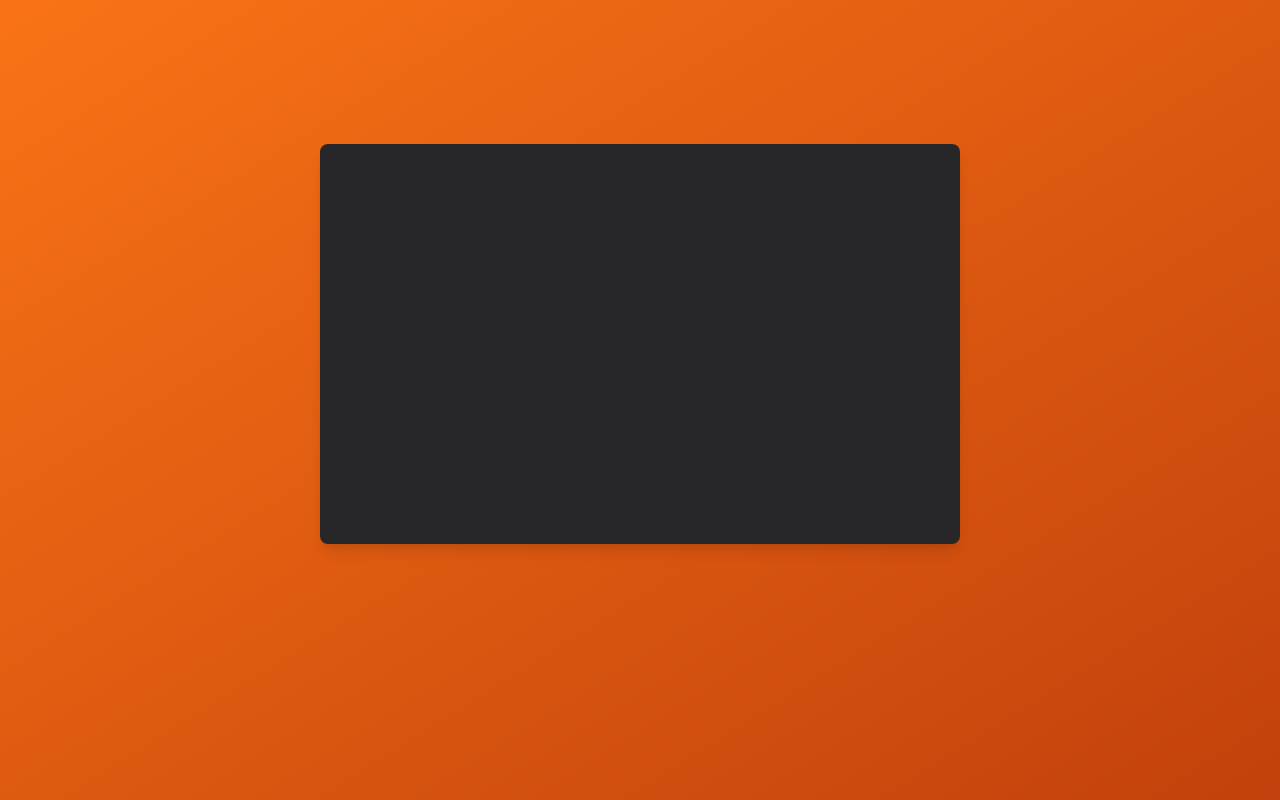
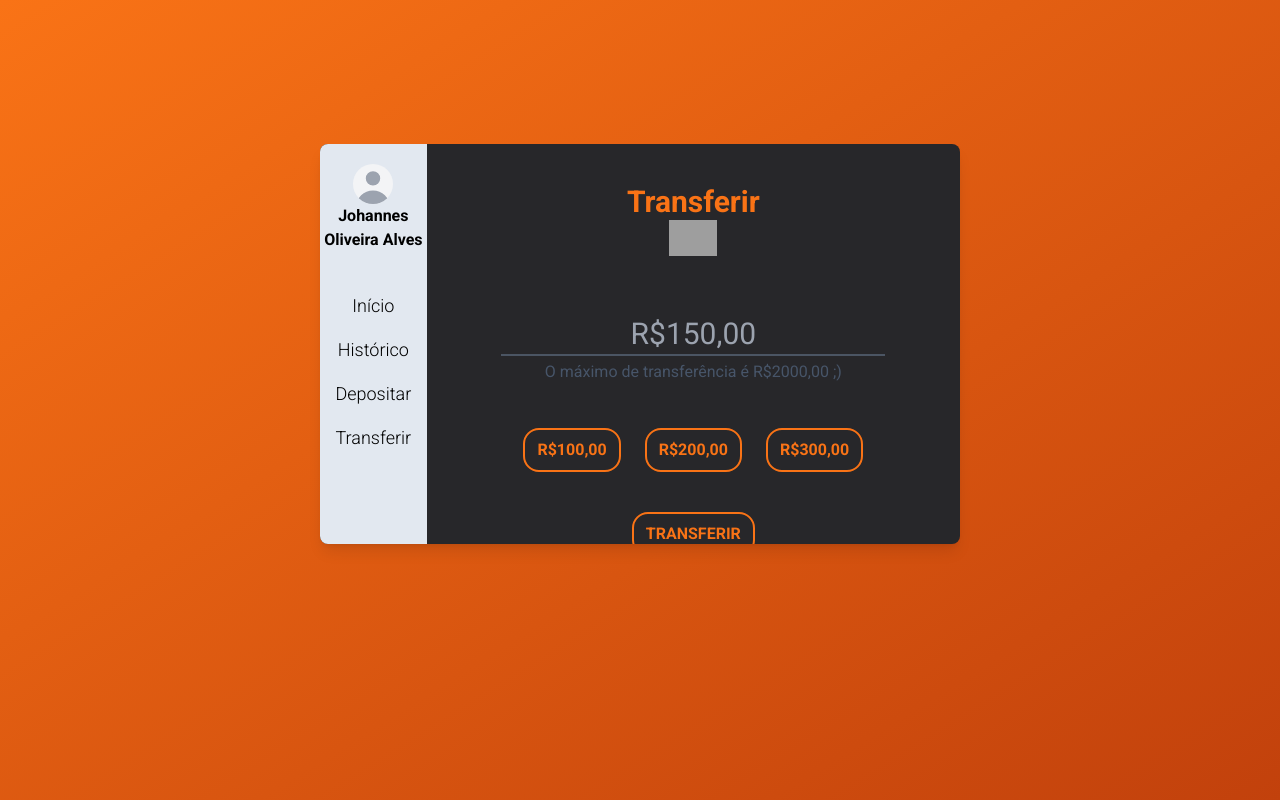
Before and after one commit to JohannesAlves/Bank-Study, a React (Vite) app in the folder web/: page /profile/transfer in a window 1280 px wide. Before the commit this address had no page. Built offline with nearby package versions, Linux system fonts and the light colour scheme; grey boxes are pictures that could not be loaded.

Commit message:
chore: add routes with side bar

```diff
--- a/web/src/App.tsx
+++ b/web/src/App.tsx
@@ -11,7 +11,7 @@ function App() {
                 <BrowserRouter>
                     <Routes>
                         <Route path="/" element={<Main />} />
-                        <Route path="/profile" element={<Profile />} />
+                        <Route path="/profile/*" element={<Profile />} />
                         <Route path="/signup" element={<Signup />} />
                     </Routes>
                 </BrowserRouter>
--- a/web/src/pages/Profile.tsx
+++ b/web/src/pages/Profile.tsx
@@ -11,6 +11,12 @@ function Profile() {
         <>
             <div className="flex flex-col lg:flex-row h-full font-sans">
                 <Nav />
+                <Routes>
+                    <Route path="index" element={<ProfileIndex />} />
+                    <Route path="historic" element={<ProfileHistoric />} />
+                    <Route path="deposit" element={<ProfileDeposit />} />
+                    <Route path="transfer" element={<ProfileTransfer />} />
+                </Routes>
             </div>
         </>
     );
```
